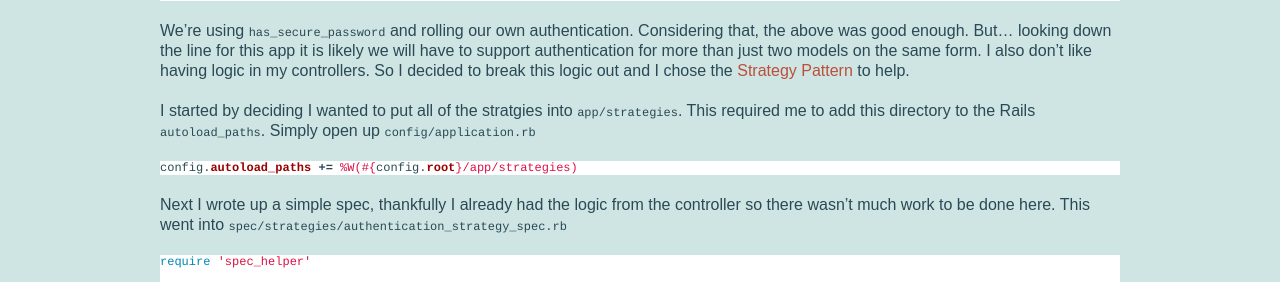
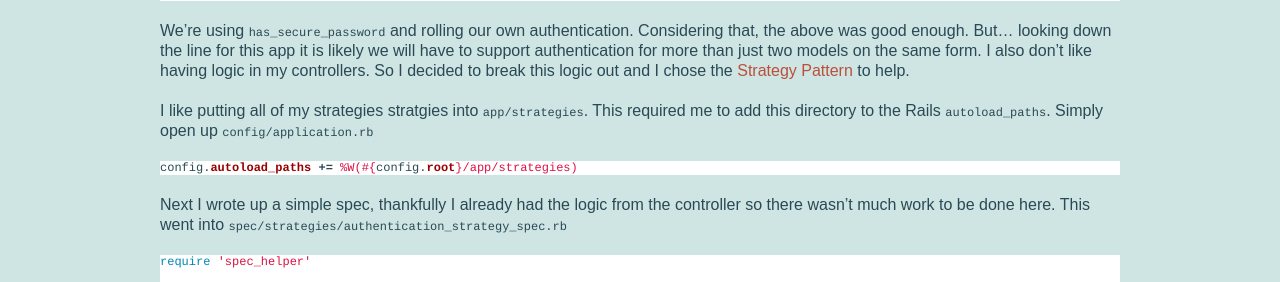
Before and after one commit to Hakon/reefpoints, a Jekyll site: the page built from _posts/2012-02-13-authenticating-multiple-models-with-a-strategy.md, in a window 1280 px wide. Shown: the part 536-818 px from the top of the page. Built offline with Jekyll 4.4.1, drawn with Linux system fonts in a browser that asks for light colours; Markdown is read by kramdown in place of the engine named in the settings; comment, search, counter and statistics services are not loaded.

Commit message:
Better engrish

```diff
--- a/_posts/2012-02-13-authenticating-multiple-models-with-a-strategy.md
+++ b/_posts/2012-02-13-authenticating-multiple-models-with-a-strategy.md
@@ -33,7 +33,7 @@ for more than just two models on the same form. I also don't like having
 logic in my controllers. So I decided to break this logic out and I
 chose the [Strategy Pattern](http://en.wikipedia.org/wiki/Strategy_pattern) to help.
 
-I started by deciding I wanted to put all of the stratgies into
+I like putting all of my strategies stratgies into
 `app/strategies`. This required me to add this directory to the Rails
 `autoload_paths`. Simply open up `config/application.rb`
 
```
